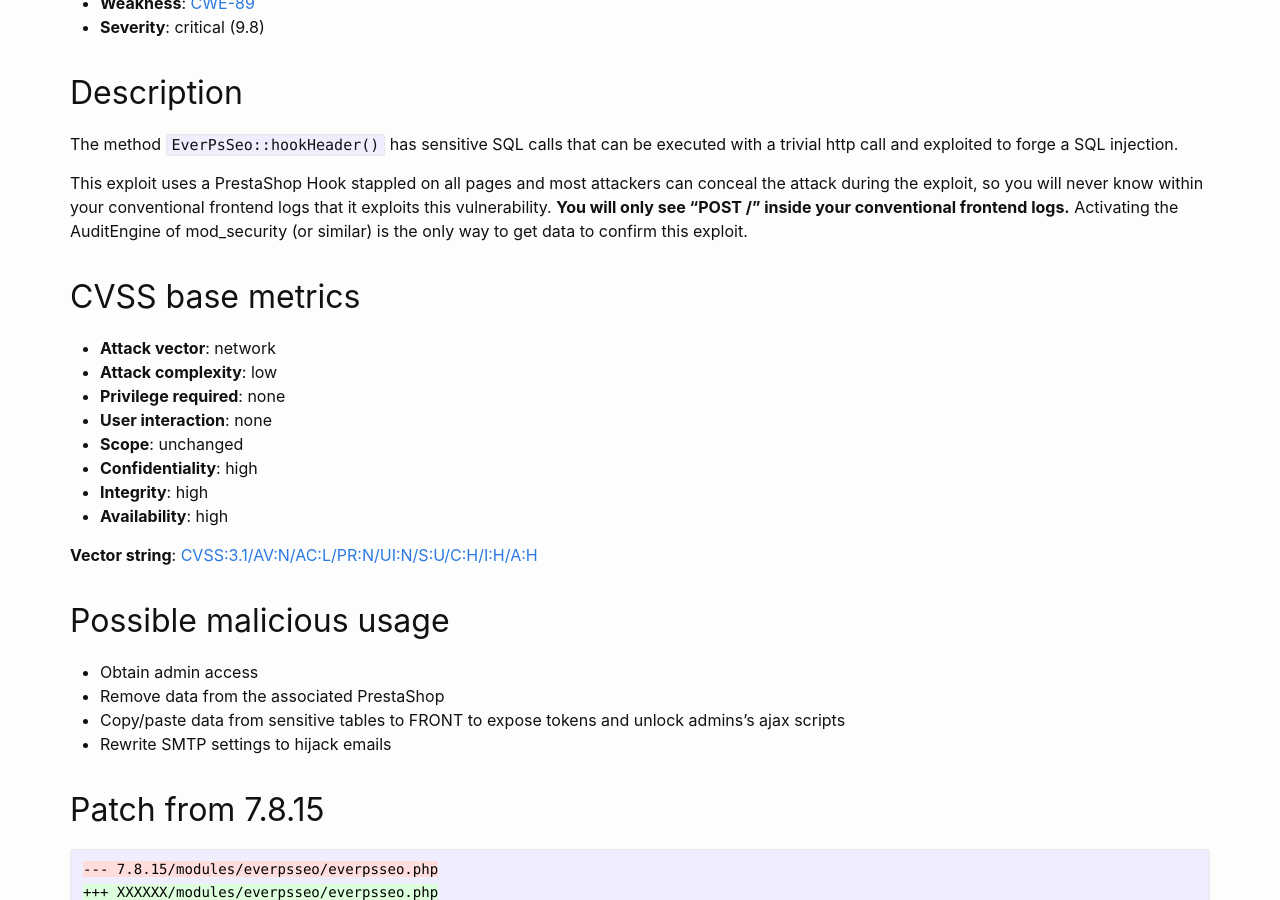
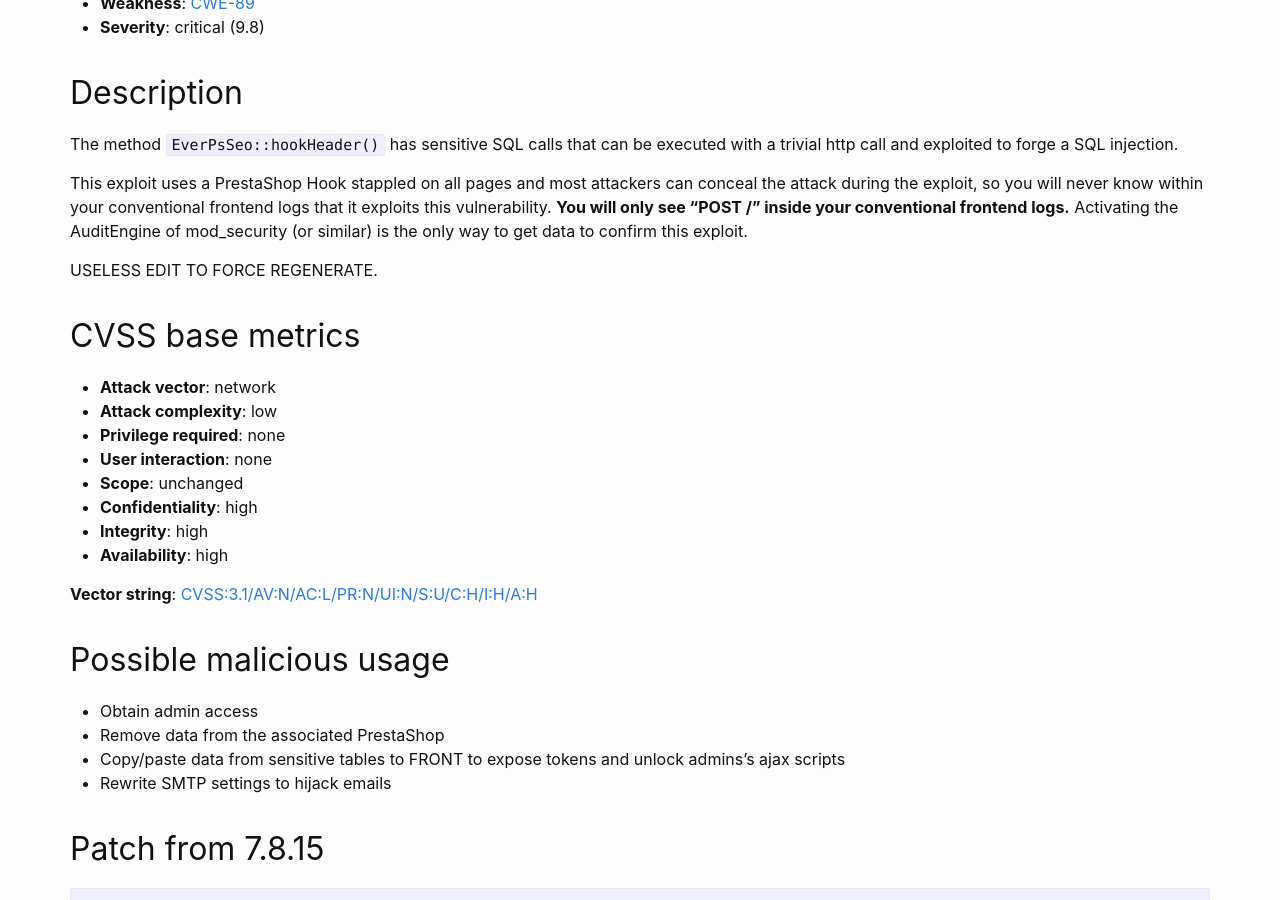
Before and after one commit to friends-of-presta/security-advisories, a Jekyll site: the page built from _posts/2024-03-05-everpsseo.md, in a window 1280 px wide and 900 px high, scrolled down 941 px. Built offline with Jekyll 4.4.1, drawn with Linux system fonts in a browser that asks for light colours.

Commit message:
Update 2024-03-05-everpsseo.md

```diff
--- a/_posts/2024-03-05-everpsseo.md
+++ b/_posts/2024-03-05-everpsseo.md
@@ -30,6 +30,8 @@ In the module "Ever Ultimate SEO" (everpsseo) from Team Ever for PrestaShop, a g
 The method `EverPsSeo::hookHeader()` has sensitive SQL calls that can be executed with a trivial http call and exploited to forge a SQL injection.
 
 This exploit uses a PrestaShop Hook stappled on all pages and most attackers can conceal the attack during the exploit, so you will never know within your conventional frontend logs that it exploits this vulnerability. **You will only see "POST /" inside your conventional frontend logs.** Activating the AuditEngine of mod_security (or similar) is the only way to get data to confirm this exploit.
+
+USELESS EDIT TO FORCE REGENERATE.
 
 ## CVSS base metrics
 
```
